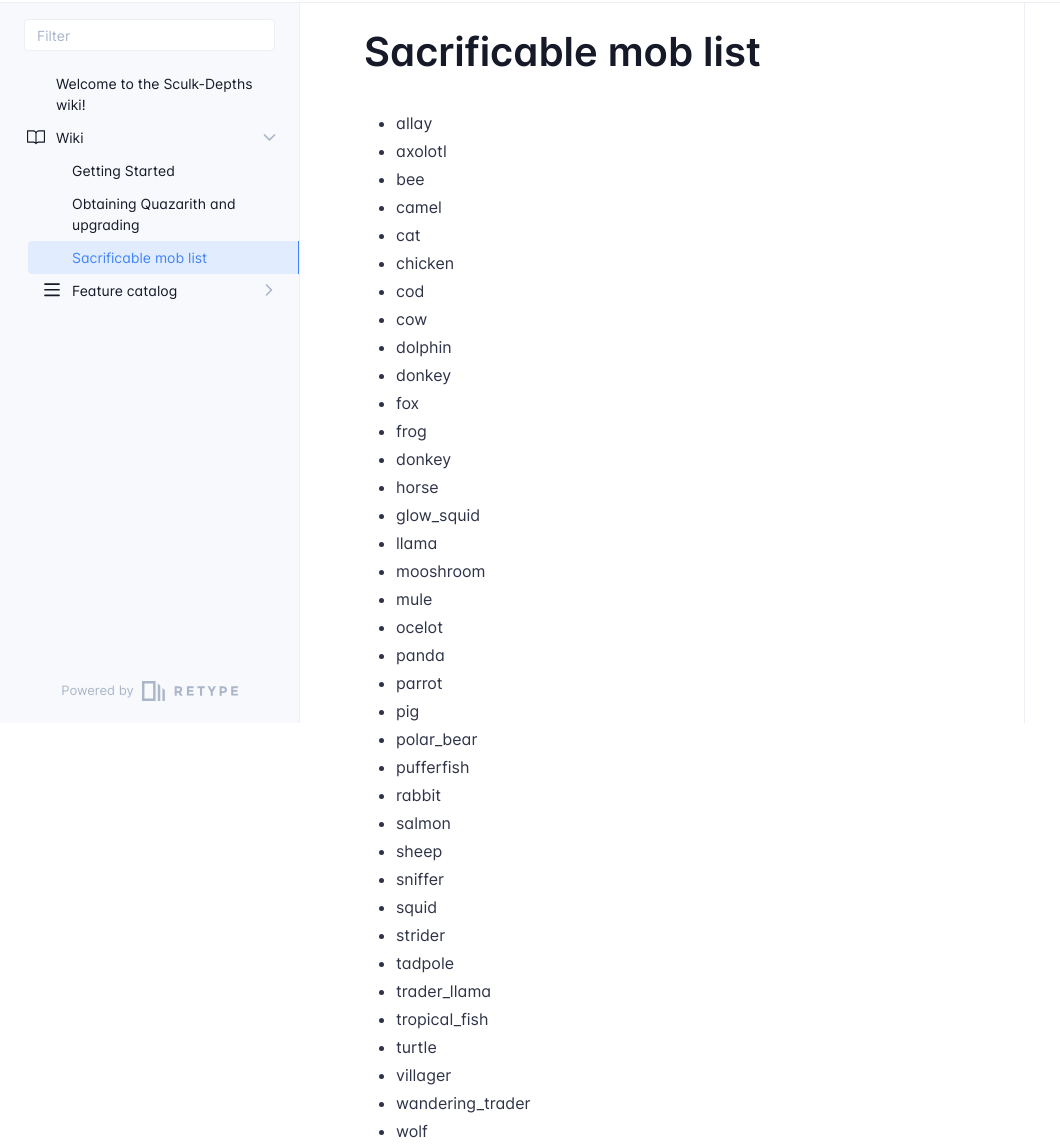
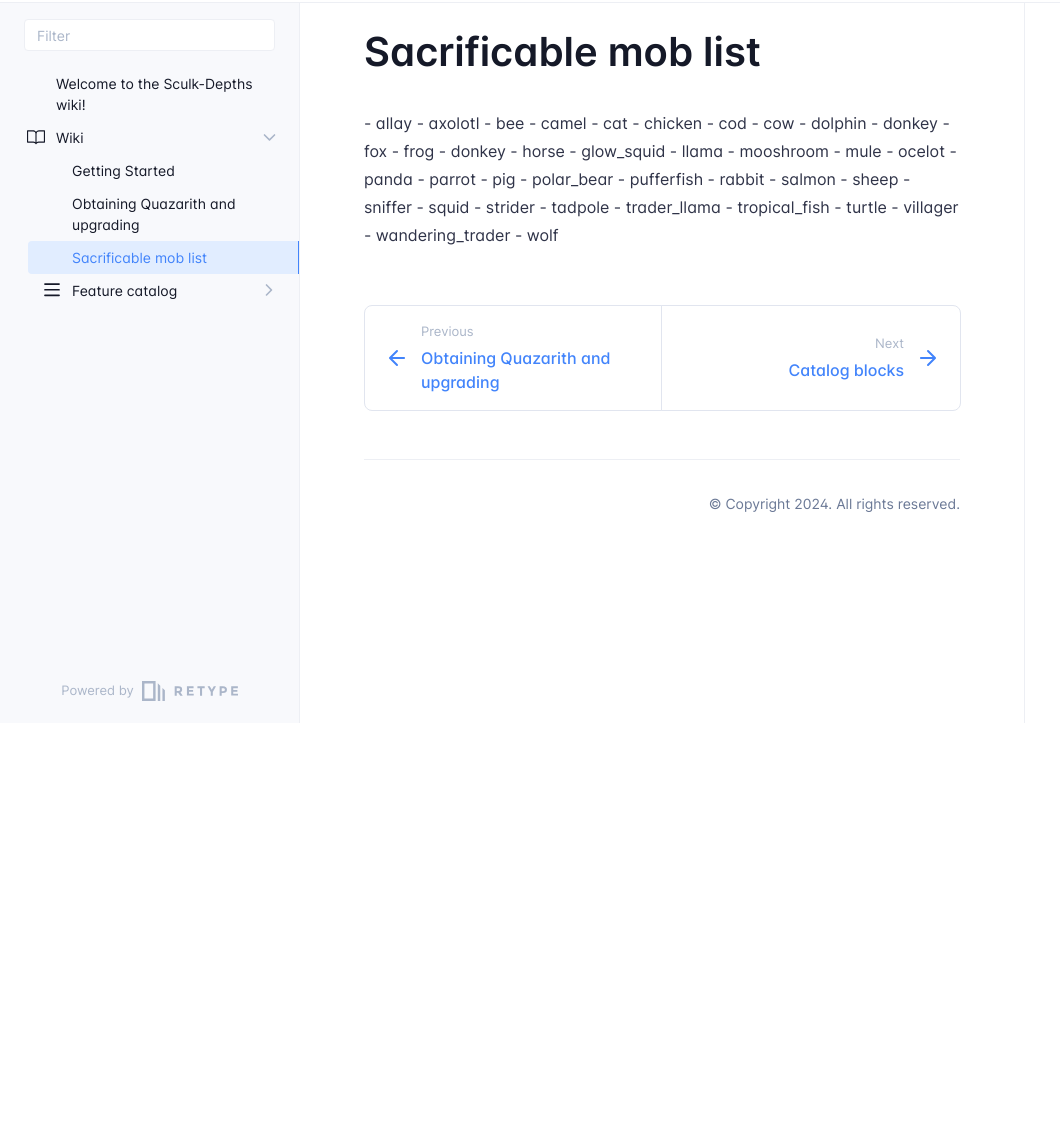
Before and after one commit to warior456/Sculk-Depths-Wiki, a plain HTML site: page wiki/sacrificable_mob_list/index.html in a window 1280 px wide. Shown: the part 77-1225 px from the top of the page, without its empty margins (0-1060 px from the left). After the commit the page ends 800 px from the top, so only its background shows below. Drawn offline with Linux system fonts and the light colour scheme.

Commit message:
Refreshes Retype-generated documentation.
Process triggered by warior456.

```diff
--- a/wiki/sacrificable_mob_list/index.html
+++ b/wiki/sacrificable_mob_list/index.html
@@ -3,7 +3,7 @@
 <head>
     <meta charset="UTF-8">
     <meta name="viewport" content="width=device-width,initial-scale=1">
-    <meta name="turbo-cache-control" content="no-cache" data-turbo-track="reload" data-track-token="3.5.0.776726554398">
+    <meta name="turbo-cache-control" content="no-cache" data-turbo-track="reload" data-track-token="3.5.0.776726747347">
 
     <!-- See retype.com -->
     <meta name="generator" content="Retype 3.5.0">
@@ -11,7 +11,6 @@
     <!-- Primary Meta Tags -->
     <title>Sacrificable mob list</title>
     <meta name="title" content="Sacrificable mob list">
-    <meta name="description" content="allay">
 
     <!-- Canonical -->
     <link rel="canonical" href="/wiki/sacrificable_mob_list/">
@@ -20,21 +19,19 @@
     <meta property="og:type" content="website">
     <meta property="og:url" content="/wiki/sacrificable_mob_list/">
     <meta property="og:title" content="Sacrificable mob list">
-    <meta property="og:description" content="allay">
 
     <!-- Twitter -->
     <meta property="twitter:card" content="summary_large_image">
     <meta property="twitter:url" content="/wiki/sacrificable_mob_list/">
     <meta property="twitter:title" content="Sacrificable mob list">
-    <meta property="twitter:description" content="allay">
 
     <script data-cfasync="false">(function () { var el = document.documentElement, m = localStorage.getItem("doc_theme"), wm = window.matchMedia; if (m === "dark" || (!m && wm && wm("(prefers-color-scheme: dark)").matches)) { el.classList.add("dark") } else { el.classList.remove("dark") } })();</script>
 
-    <link href="../../resources/css/retype.css?v=3.5.0.776726554398" rel="stylesheet">
+    <link href="../../resources/css/retype.css?v=3.5.0.776726747347" rel="stylesheet">
 
-    <script data-cfasync="false" src="../../resources/js/config.js?v=3.5.0.776726554398" data-turbo-eval="false" defer></script>
+    <script data-cfasync="false" src="../../resources/js/config.js?v=3.5.0.776726747347" data-turbo-eval="false" defer></script>
     <script data-cfasync="false" src="../../resources/js/retype.js?v=3.5.0" data-turbo-eval="false" defer></script>
-    <script id="lunr-js" data-cfasync="false" src="../../resources/js/lunr.js?v=3.5.0.776726554398" data-turbo-eval="false" defer></script>
+    <script id="lunr-js" data-cfasync="false" src="../../resources/js/lunr.js?v=3.5.0.776726747347" data-turbo-eval="false" defer></script>
 </head>
 <body>
     <div id="docs-app" class="relative text-base antialiased text-gray-700 bg-white font-body dark:bg-dark-850 dark:text-dark-300">
@@ -169,46 +166,48 @@
         <span>Sacrificable mob list</span>
     </h1>
 </doc-anchor-target>
+<html>
+  <head>
 <script async src="https://pagead2.googlesyndication.com/pagead/js/adsbygoogle.js?client=ca-pub-1234567890123456" crossorigin="anonymous"></script>
-<ul>
-<li>allay</li>
-<li>axolotl</li>
-<li>bee</li>
-<li>camel</li>
-<li>cat</li>
-<li>chicken</li>
-<li>cod</li>
-<li>cow</li>
-<li>dolphin</li>
-<li>donkey</li>
-<li>fox</li>
-<li>frog</li>
-<li>donkey</li>
-<li>horse</li>
-<li>glow_squid</li>
-<li>llama</li>
-<li>mooshroom</li>
-<li>mule</li>
-<li>ocelot</li>
-<li>panda</li>
-<li>parrot</li>
-<li>pig</li>
-<li>polar_bear</li>
-<li>pufferfish</li>
-<li>rabbit</li>
-<li>salmon</li>
-<li>sheep</li>
-<li>sniffer</li>
-<li>squid</li>
-<li>strider</li>
-<li>tadpole</li>
-<li>trader_llama</li>
-<li>tropical_fish</li>
-<li>turtle</li>
-<li>villager</li>
-<li>wandering_trader</li>
-<li>wolf</li>
-</ul>
+  </head>
+</html>
+- allay
+- axolotl
+- bee
+- camel
+- cat
+- chicken
+- cod
+- cow
+- dolphin
+- donkey
+- fox
+- frog
+- donkey
+- horse
+- glow_squid
+- llama
+- mooshroom
+- mule
+- ocelot
+- panda
+- parrot
+- pig
+- polar_bear
+- pufferfish
+- rabbit
+- salmon
+- sheep
+- sniffer
+- squid
+- strider
+- tadpole
+- trader_llama
+- tropical_fish
+- turtle
+- villager
+- wandering_trader
+- wolf
 
 
                                 <!-- Required only on API pages -->
```
Also changed, not shown: 404.html (+4 -4 lines), index.html (+4 -4 lines), resources/js/config.js (+1 -1 lines), resources/js/search.json (+1 -1 lines), wiki/feature_catalog/catalog_blocks/index.html (+4 -4 lines), wiki/feature_catalog/catalog_items/index.html (+4 -4 lines), wiki/getting-started/index.html (+4 -4 lines), wiki/obtaining-quazarith-and-upgrading/index.html (+4 -4 lines), 1 other file.
